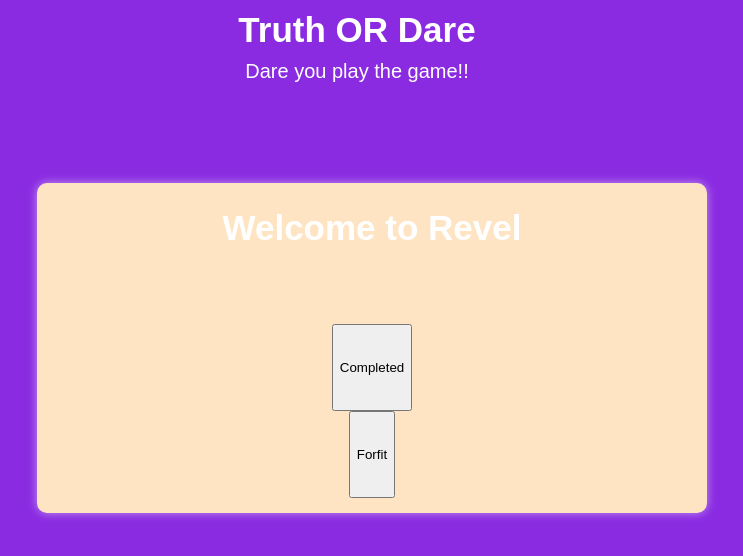
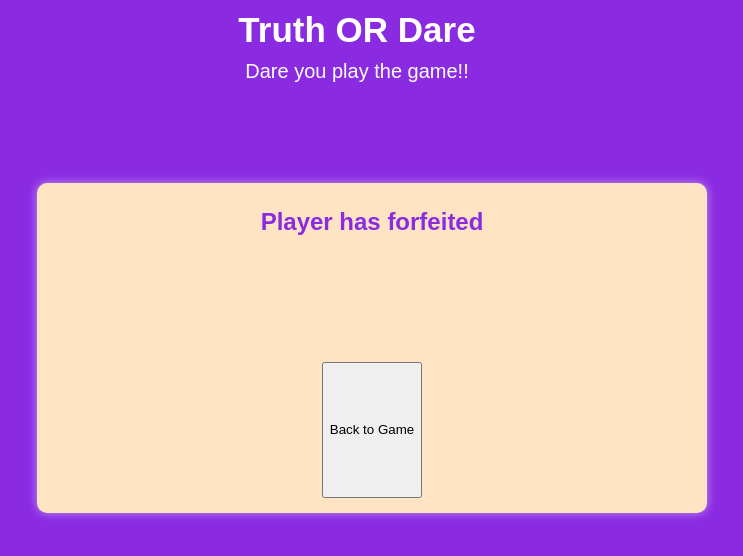
Before and after one commit to paulc5629/withyouwithme, a plain HTML site: page index.html in a window 1280 px wide. Both pictures are taken after a click on the button "Start Game". Shown: the whole page, without its empty margins (283-1026 px from the left). Drawn offline with Linux system fonts and the light colour scheme.

Commit message:
Commit to start new project

```diff
--- a/Script/game.js
+++ b/Script/game.js
@@ -13,20 +13,33 @@ window.onload = function() {
 }
 
 class Game{
-  startGame = function(render) {
 
+  startGame(render){
+    /*
+    This was added but no longer required to new specification
     const playerCount = document.getElementById("player-amount").value;
       if (playerCount<=6 && playerCount>=1){
         for (let i = 0; i < playerCount; i++) {
           window["player"+(i+1)] = new Player("player"+(i+1), 3);
           //https://www.codecademy.com/forum_questions/51068e93f73ad4947a005629 help for creating the player objects
         }
+        //move to new screen to revel first card
+        let render = new Render();
+
+        render.playScreen();
+        console.log("Game Started");
       }else {
         alert("Number of players must be between 1 and 6.");
-      }
-    //move to new screen to revel first card
+      }*/
+        let game = new Game();
+      document.getElementById("forfit").onclick = game.forfit();
+      //render = new Render();
+      console.log("Game Started");
+  }
+
+  forfit(render){
     render = new Render();
-    render.playScreen();
-    console.log("Game Started");
+    render.forfitScreen();
   }
+
 }
--- a/Script/render.js
+++ b/Script/render.js
@@ -9,8 +9,17 @@ export class Render{
         // Clear previous content
         this.container.innerHTML = '';
         // Add new content
-        this.container.innerHTML = `<h1>Welcome to Revel</h1>`;
-        this.container.innerHTML += `<button type="button">Completed</button>`;
-        return this.container.innerHTML += `<button type="button">Forfit</button>`;
+        this.container.innerHTML = `<h3>Welcome to Revel</h3>`;
+        this.container.innerHTML += `<button >Completed</button>`;
+        this.container.innerHTML += `<button id="forfit">Forfit</button>`;
+
+        return this.container.innerHTML;
+    }
+
+    forfitScreen = function() {
+        // Add new content
+        this.container.innerHTML = `<h3>Player has forfeited</h3>`;
+        this.container.innerHTML += `<button >Back to Game</button>`;
+        return this.container.innerHTML;
     }
 }
```
Also changed, not shown: index.html (line endings or trailing spaces).
